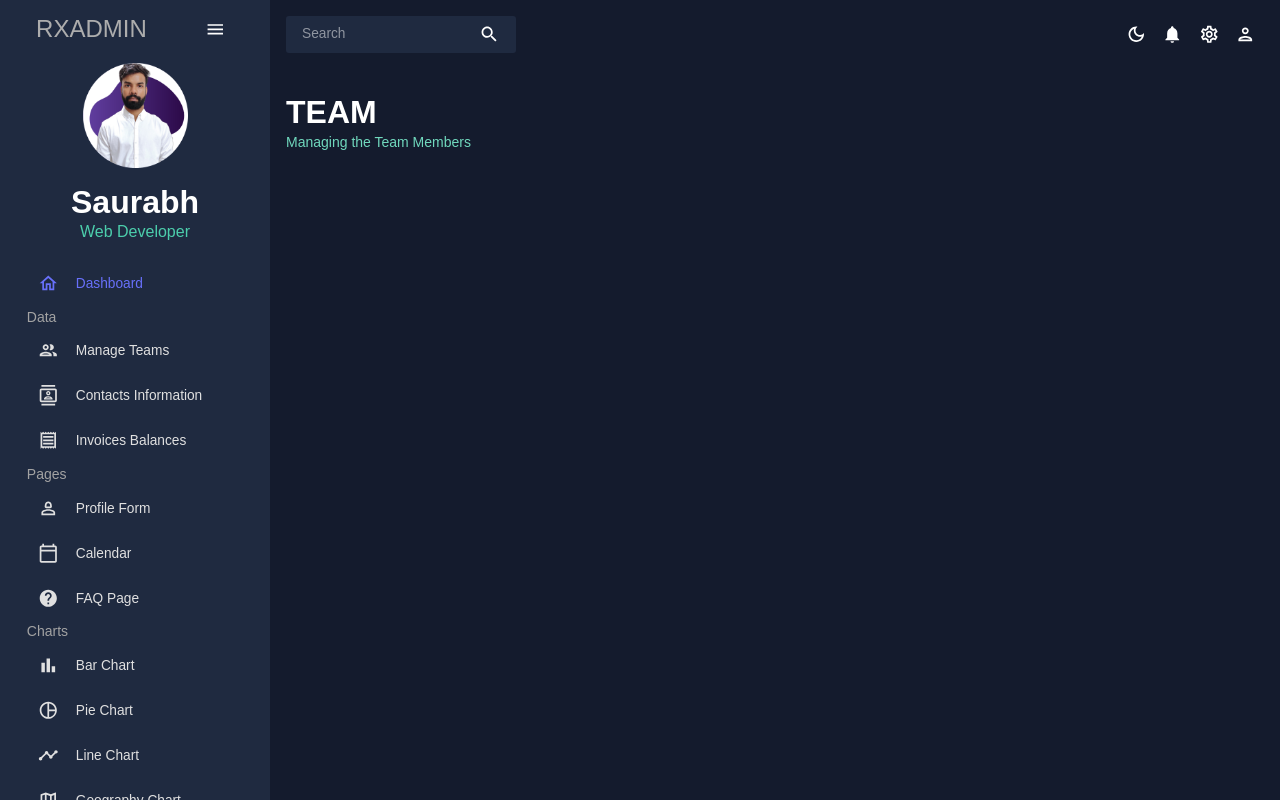
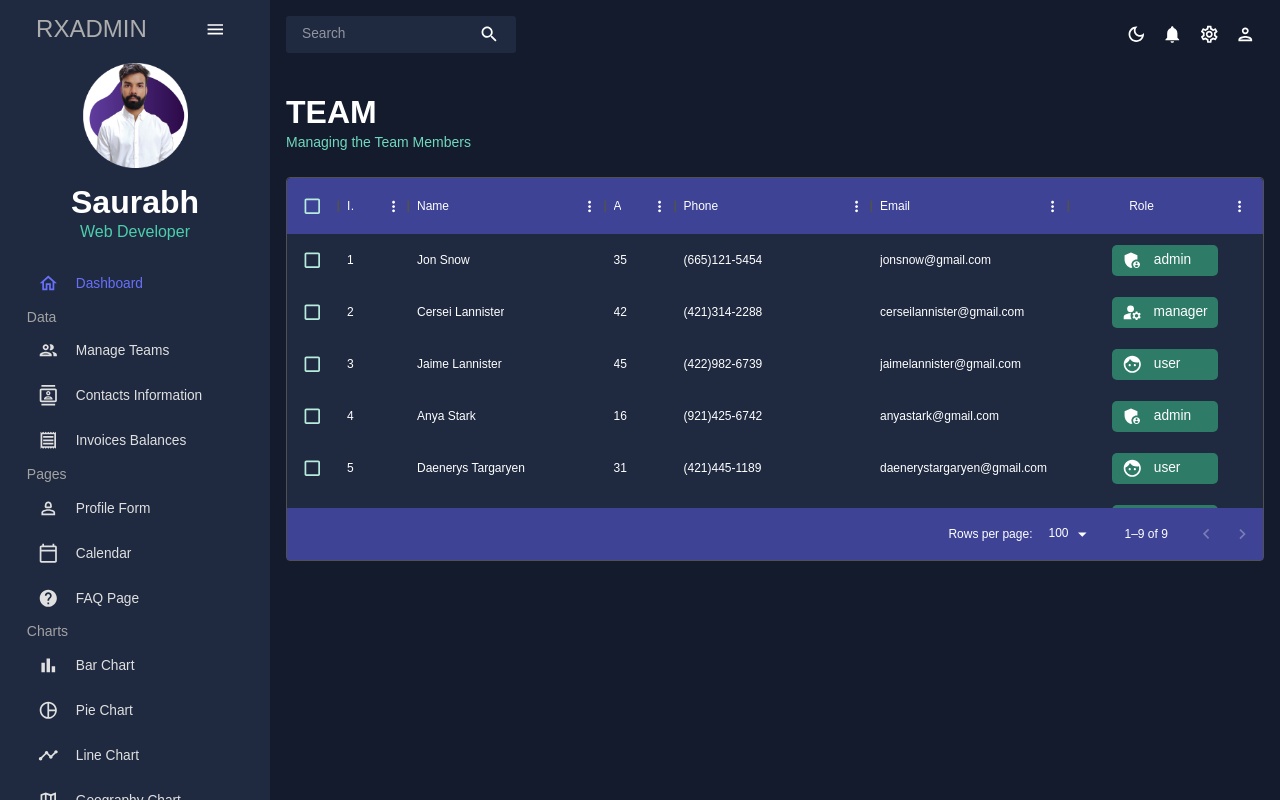
Before and after one commit to saurabhmehta1601/react-admin-dashboard-1, a React (Vite) app: page /team in a window 1280 px wide. Built offline with nearby package versions, Linux system fonts and the light colour scheme.

Commit message:
complete teams grid component

```diff
--- a/src/App.tsx
+++ b/src/App.tsx
@@ -23,9 +23,9 @@ function App() {
     <ColorModeContext.Provider value={colorMode as any} >
       <ThemeProvider theme={theme}>
         <CssBaseline />
-        <Box display="flex" width="100%" height="100vh">
+        <Box display="flex" width="100%" height="100vh" sx={{ overflowX: "hidden", overflowY: "scroll" }}>
           <Sidebar />
-          <Box className="content" flex={1} p={2}>
+          <Box className="content" flex={1} p={2} sx={{ overflowY: "hidden" }}>
             <Topbar />
             <Routes>
               <Route path="/" element={<Dashboard />} />
--- a/src/components/Header.tsx
+++ b/src/components/Header.tsx
@@ -10,7 +10,7 @@ const Header = ({ heading, subHeading }: IProps) => {
   const theme = useTheme()
   const colors = tokens(theme.palette.mode)
   return (
-    <Box mt={5}>
+    <Box mt={5} mb={3}>
       <Typography variant="h2" fontWeight={700}>{heading.toUpperCase()}</Typography>
       <Typography variant="h6" color={colors.greenAccent[400]}>{subHeading}</Typography>
     </Box>
--- a/src/scenes/faq/index.tsx
+++ b/src/scenes/faq/index.tsx
@@ -1,6 +1,6 @@
 import Header from '../../components/Header'
 
-const FAQ = () => {
+const Faq = () => {
   return (
     <div>
       <Header heading='FAQ' subHeading='Frequently Asked Questions Page' />
@@ -8,4 +8,4 @@ const FAQ = () => {
   )
 }
 
-export default FAQ
+export default Faq
--- a/src/scenes/team/index.tsx
+++ b/src/scenes/team/index.tsx
@@ -1,9 +1,104 @@
+import { Box, Typography, colors } from "@mui/material";
 import Header from "../../components/Header"
+import { DataGrid } from '@mui/x-data-grid';
+import { mockDataTeam } from "../../data/mockData";
+import { useTheme } from "@mui/material";
+import { tokens } from "../../theme";
+import AdminPanelSettingsIcon from '@mui/icons-material/AdminPanelSettings';
+import FaceIcon from '@mui/icons-material/Face';
+import ManageAccountsIcon from '@mui/icons-material/ManageAccounts';
+
+enum ROLE { ADMIN = "admin", USER = "user", MANAGER = "manager" }
+const RoleComponent = ({ role }: { role: string }) => {
+  const theme = useTheme()
+  const colors = tokens(theme.palette.mode)
+  return (
+    <Box
+      display={"flex"}
+      alignItems={"center"}
+      columnGap={"5px"}
+      sx={{
+        width: "60%", m: "15px auto", p: "5px", px: "10px",
+        borderRadius: "5px", textAlign: "center",
+        bgcolor: colors.greenAccent[700]
+      }}>
+      <Box flex={1} display={"flex"} >
+        {role === ROLE.USER ? <FaceIcon /> : role === ROLE.ADMIN ? <AdminPanelSettingsIcon /> : <ManageAccountsIcon />}
+      </Box>
+      <Box flex={2} textAlign="left" >
+        <Typography>
+          {role}
+        </Typography>
+      </Box>
+    </Box>
+  )
+}
 
 const Team = () => {
+  const theme = useTheme()
+  const colors = tokens(theme.palette.mode)
+
   return (
     <div>
       <Header heading="Team" subHeading="Managing the Team Members" />
+      <Box
+        height={"400px"}
+        mb={2}
+        pb={2}
+        sx={{
+          "MuiDataGrid-columnHeaders": {
+            bgcolor: "red !important"
+          }
+        }}
+      >
+        <DataGrid
+          scrollbarSize={0}
+          disableRowSelectionOnClick
+          checkboxSelection
+          rows={mockDataTeam}
+          columns={
+            [
+              { field: 'id', headerName: 'ID', width: 70 },
+              { field: 'name', headerName: 'Name', flex: 1 },
+              { field: 'age', headerName: 'Age', width: 70 },
+              { field: 'phone', headerName: "Phone", flex: 1 },
+              { field: 'email', headerName: 'Email', flex: 1 },
+              {
+                field: 'accessLevel',
+                headerName: 'Role',
+                flex: 1,
+                headerAlign: "center",
+                renderCell: ({ row: { access } }: { row: { access: string } }) => <RoleComponent role={access} />
+              }
+            ]
+          }
+          sx={{
+            "& .MuiDataGrid-root": {
+              border: "none",
+            },
+            "& .MuiDataGrid-cell": {
+              borderBottom: "none",
+            },
+            "& .name-column--cell": {
+              color: colors.greenAccent[300],
+            },
+            "& .MuiDataGrid-columnHeaders": {
+              backgroundColor: colors.blueAccent[700],
+              borderBottom: "none",
+            },
+            "& .MuiDataGrid-virtualScroller": {
+              backgroundColor: colors.primary[400],
+            },
+            "& .MuiDataGrid-footerContainer": {
+              borderTop: "none",
+              backgroundColor: colors.blueAccent[700],
+            },
+            "& .MuiCheckbox-root": {
+              color: `${colors.greenAccent[200]} !important`,
+            },
+          }}
+        />
+      </Box>
     </div>
   )
 }
```
